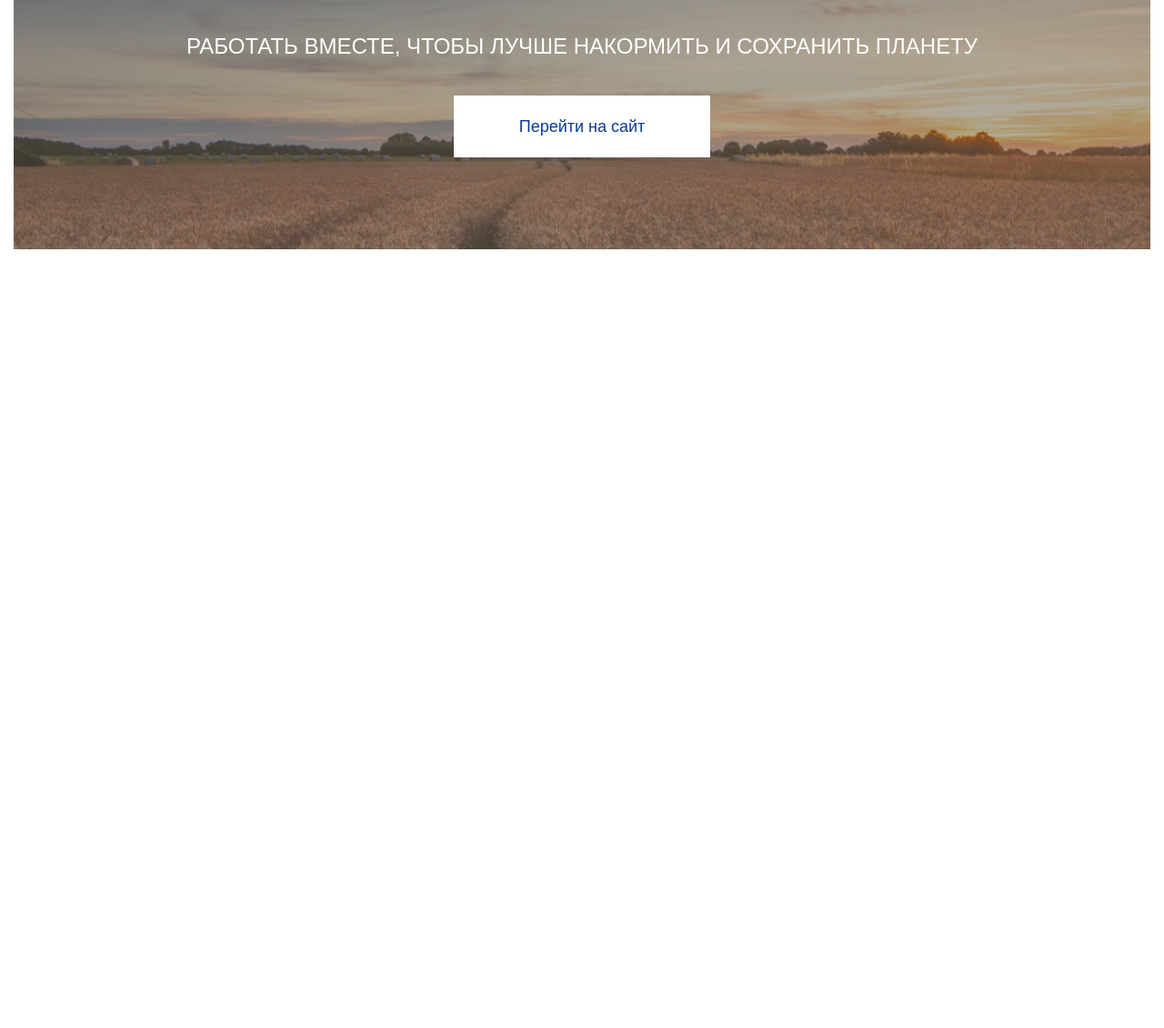
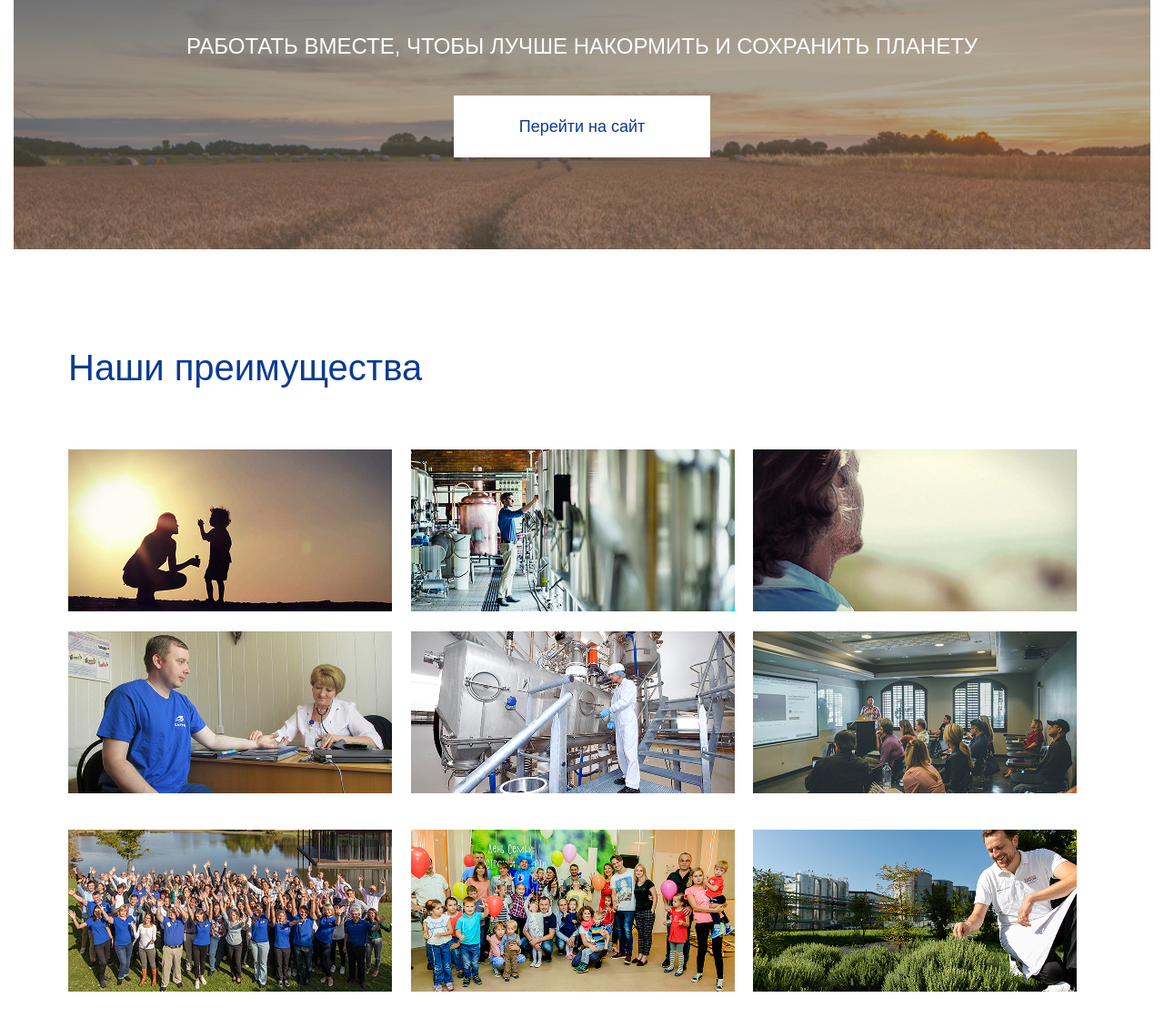
Before and after one commit to Kermishkov1996/Conecom, a website: page app/index.html in a window 1280 px wide. Shown: the part 1652-2782 px from the top of the page at 91% size. Before the commit the page ends 1926 px from the top, so only its background shows below. Drawn offline with nearby package versions, Linux system fonts and the light colour scheme; files that its build step writes are made by us from their sources.

Commit message:
section advantages html ready

```diff
--- a/app/index.html
+++ b/app/index.html
@@ -13,13 +13,13 @@
 
 	<header class="header container">
 		<a href="#" class="header__logo" target="_blank">
-			<img src="images/logoipsum.svg" alt="logo" class="header__logo-image">
+			<img class="header__logo-image" src="images/logoipsum.svg" alt="logo">
 		</a>
 		<div class="header__info">
 			<h1 class="header__info-title">Conecom</h1>
 			<span class="header__info-descr">российское подразделение французской группы DuffBeer</span>
 		</div>
-		<img src="images/Vector-1.png" alt="spray effect" class="header__effect" width="363" height="368">
+		<img class="header__effect" src="images/Vector-1.png" alt="spray effect" width="363" height="368">
 	</header>
 
 	<main>
@@ -35,7 +35,7 @@
 						referrerpolicy="strict-origin-when-cross-origin" allowfullscreen></iframe>
 				</div>
 				<div class="video__descr">
-					<img src="images/167.png" alt="167" class="video__descr-years">
+					<img class="video__descr-years" src="images/167.png" alt="167">
 					<p class="video__descr-experience">лет нашего опыта</p>
 					<div class="video__descr-text">
 						<p>DuffBeer — один из мировых лидеров по производству дрожжей и других продуктов
@@ -53,12 +53,12 @@
 
 		<section class="product container">
 			<div class="product__inner">
-				<img src="images/arrows.svg" alt="arrows left" class="product__arrows">
+				<img class="product__arrows" src="images/arrows.svg" alt="arrows left">
 				<div class="product__descr">Каждое 3-е хлебобулочное изделие в мире произведено с использованием продукции
 					DuffBeer
 				</div>
 			</div>
-			<img src="images/Vector-2.png" alt="spray effect" class="product__effect" width="431" height="173">
+			<img class="product__effect" src="images/Vector-2.png" alt="spray effect" width="431" height="173">
 		</section>
 
 		<section class="mission container">
@@ -69,6 +69,50 @@
 			</div>
 		</section>
 
+		<section class="advantages container">
+			<div class="advantages__inner">
+				<p class="advantages__title">Наши преимущества</p>
+				<div class="advantages__items">
+					<div class="advantages__item">
+						<img class="item__picture" src="images/advantages-img-1.jpg" alt="advantages picture" width="356" height="178" loading="lazy">
+						<div class="item__descr">Уверенность в завтрашнем дне</div>
+					</div>
+					<div class="advantages__item">
+						<img class="item__picture" src="images/advantages-img-2.jpg" alt="advantages picture" width="356" height="178" loading="lazy">
+						<div class="item__descr">Безопасность на рабочем месте – приоритет №1</div>
+					</div>
+					<div class="advantages__item">
+						<img class="item__picture" src="images/advantages-img-3.jpg" alt="advantages picture" width="356" height="178" loading="lazy">
+						<div class="item__descr">Стабильная заработная плата</div>
+					</div>
+					<div class="advantages__item">
+						<img class="item__picture" src="images/advantages-img-4.jpg" alt="advantages picture" width="356" height="178" loading="lazy">
+						<div class="item__descr">Заботимся о здоровье сотрудников</div>
+					</div>
+					<div class="advantages__item">
+						<img class="item__picture" src="images/advantages-img-5.jpg" alt="advantages picture" width="356" height="178" loading="lazy">
+						<div class="item__descr">Предоставление удобной спецодежды и СИЗ для производственного персонала</div>
+					</div>
+					<div class="advantages__item">
+						<img class="item__picture" src="images/advantages-img-6.jpg" alt="advantages picture" width="356" height="178" loading="lazy">
+						<div class="item__descr">Обучение: различные программы обучения и профессиональные тренинги</div>
+					</div>
+					<div class="advantages__item">
+						<img class="item__picture" src="images/advantages-img-7.jpg" alt="advantages picture" width="356" height="178" loading="lazy">
+						<div class="item__descr">Возможности для реализации творческого потенциала</div>
+					</div>
+					<div class="advantages__item">
+						<img class="item__picture" src="images/advantages-img-8.jpg" alt="advantages picture" width="356" height="178" loading="lazy">
+						<div class="item__descr">Мы - семейная компания и любим проводить время вместе</div>
+					</div>
+					<div class="advantages__item">
+						<img class="item__picture" src="images/advantages-img-9.jpg" alt="advantages picture" width="356" height="178" loading="lazy">
+						<div class="item__descr">Мы - социально ответственная компания и заботимся об окружающих</div>
+					</div>
+				</div>
+			</div>
+		</section>
+
 	</main>
 
 	<script src="js/main.min.js"></script>
--- a/app/scss/style.scss
+++ b/app/scss/style.scss
@@ -193,3 +193,21 @@ body{
 		color:#0A3B93;
 	}
 }
+
+.advantages{
+	&__inner{
+		margin-top: 100px;
+	}
+	&__title{
+		font-family: 'Arial', sans-serif;
+		font-weight: 400;
+		font-size: 40px;
+		line-height: 60px;
+		color: #0A3B93;
+	}
+	&__items{
+		margin-top: 60px;
+		display: grid;
+		grid-template-columns: repeat(3, 1fr);
+	}
+}
```
Also changed, not shown: app/css/style.min.css, app/images/advantages-img-1.jpg (added), app/images/advantages-img-2.jpg (added), app/images/advantages-img-3.jpg (added), app/images/advantages-img-4.jpg (added), app/images/advantages-img-5.jpg (added), app/images/advantages-img-6.jpg (added), app/images/advantages-img-7.jpg (added), app/images/advantages-img-8.jpg (added), app/images/advantages-img-9.jpg (added).
